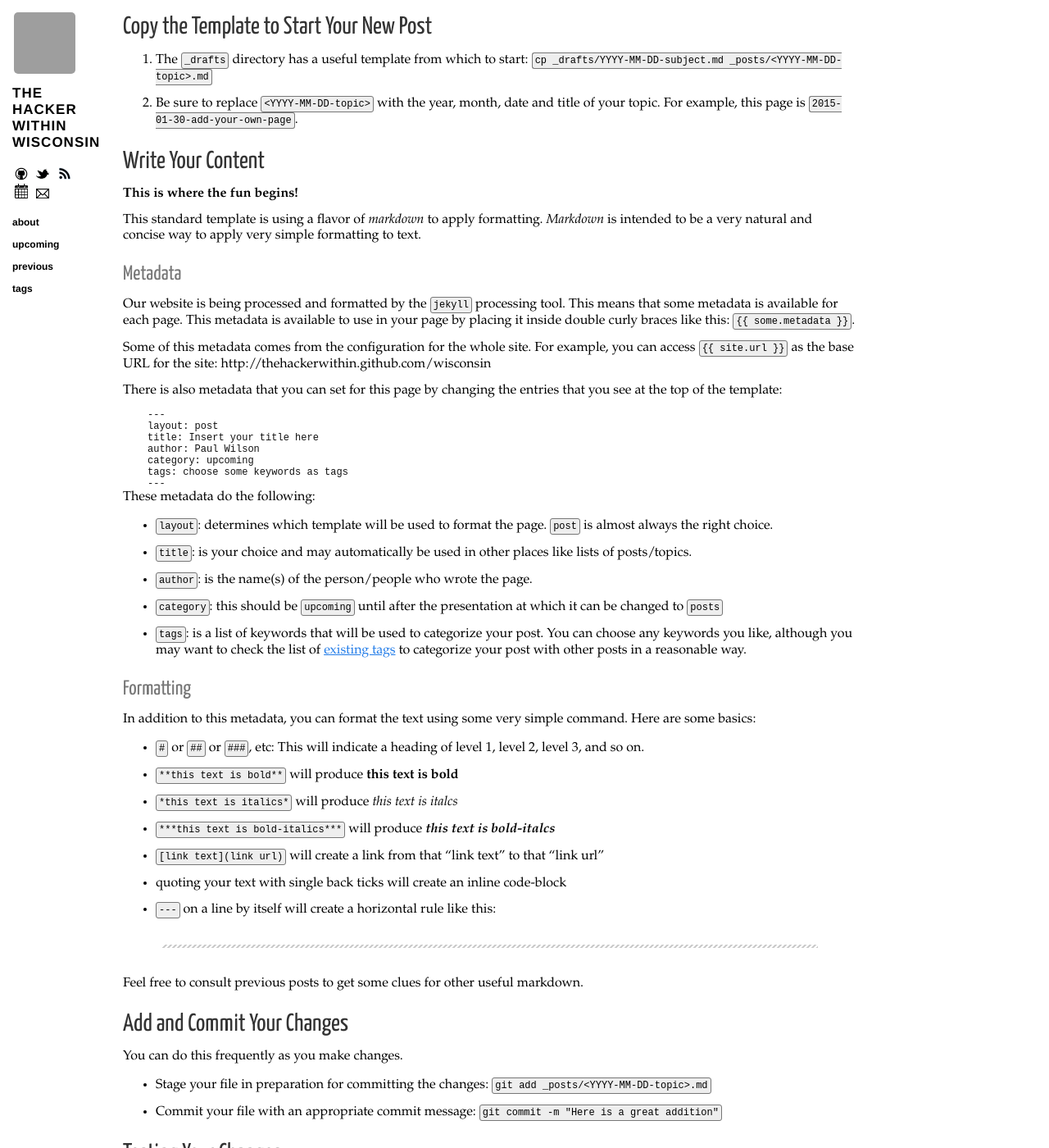
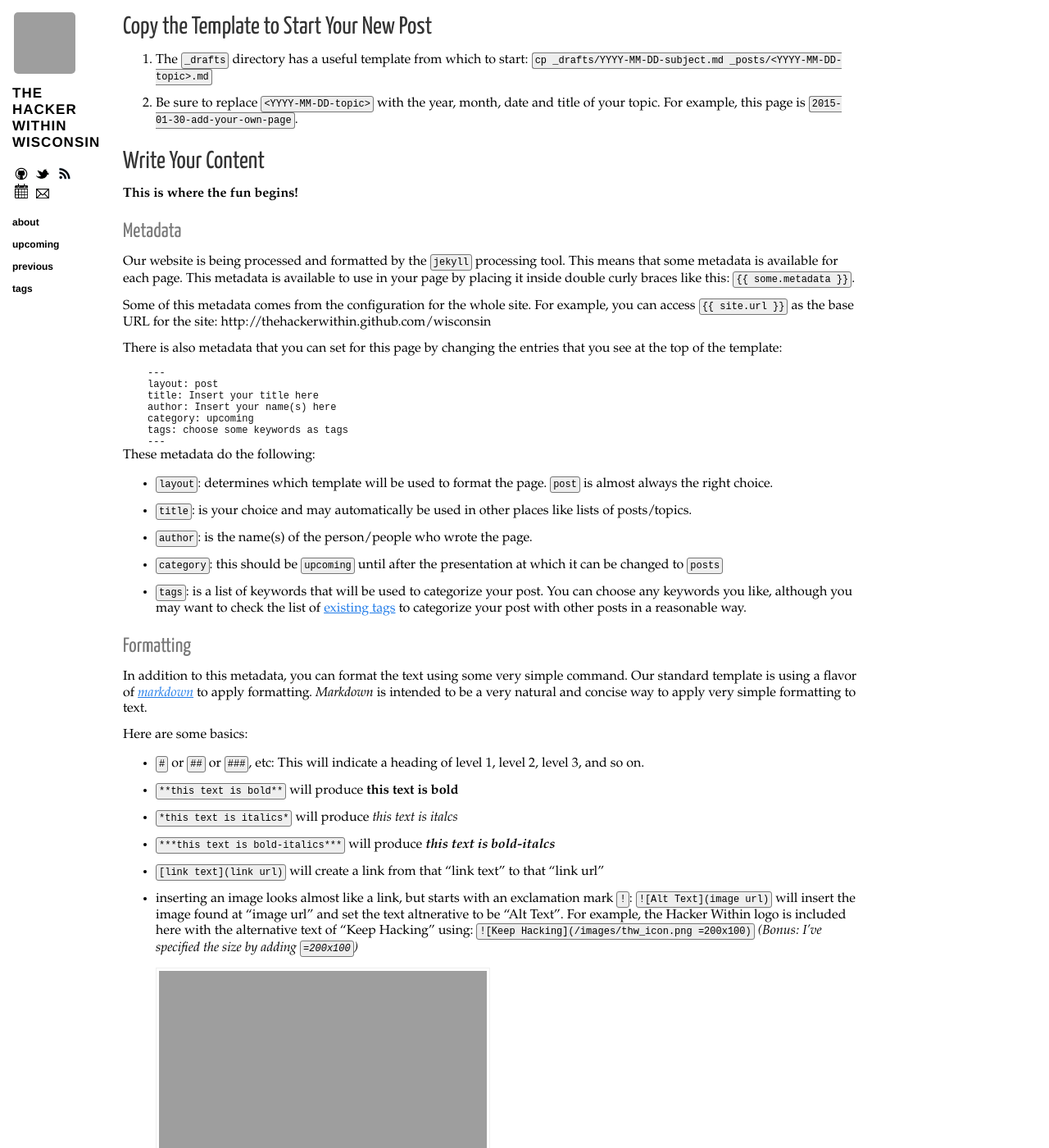
Before and after one commit to thehackerwithin/davis, a Jekyll site: the page built from _posts/2015-01-30-add-your-own-page.md, in a window 1280 px wide and 1400 px high, scrolled down 379 px. Shown: the whole window at 82% size. Built offline with Jekyll 4.4.1, drawn with Linux system fonts in a browser that asks for light colours; nearby versions of some CDN libraries; Markdown is read by kramdown in place of the engine named in the settings; comment, search, counter and statistics services are not loaded; some of the changed text lies outside the part shown; grey boxes are pictures that could not be loaded.

Commit message:
Added some more important markdown examples and links to references

````diff
--- a/_posts/2015-01-30-add-your-own-page.md
+++ b/_posts/2015-01-30-add-your-own-page.md
@@ -36,9 +36,6 @@
 
 **This is where the fun begins!**
 
-This standard template is using a flavor of *markdown* to apply
-formatting. *Markdown* is intended to be a very natural and concise way to apply
-very simple formatting to text.
 
 ### Metadata
 
@@ -53,15 +50,13 @@
 There is also metadata that you can set for this page by changing the entries
 that you see at the top of the template:
 
-```
----
-layout: post
-title: Insert your title here
-author: Paul Wilson
-category: upcoming
-tags: choose some keywords as tags
----
-```
+    ---
+    layout: post
+    title: Insert your title here
+    author: Insert your name(s) here
+    category: upcoming
+    tags: choose some keywords as tags
+    ---
 
 These metadata do the following:
 
@@ -84,7 +79,12 @@
 ### Formatting
 
 In addition to this metadata, you can format the text using some very simple
-command.  Here are some basics:
+command.  Our standard template is using a flavor of
+[*markdown*](http://daringfireball.net/projects/markdown/syntax) to apply
+formatting. *Markdown* is intended to be a very natural and concise way to
+apply very simple formatting to text.
+
+Here are some basics:
 
 - `#` or `##` or `###`, etc: This will indicate a heading of level 1, level 2,
   level 3, and so on.
@@ -97,11 +97,30 @@
 
 - `[link text](link url)` will create a link from that "link text" to that "link url"
 
-- quoting your text with single back ticks will create an inline code-block
+- inserting an image looks almost like a link, but starts with an exclamation
+  mark `!`: `![Alt Text](image url)` will insert the image found at "image
+  url" and set the text altnerative to be "Alt Text".  For example, the Hacker
+  Within logo is included here with the alternative text of "Keep Hacking"
+  using: `![Keep Hacking](/images/thw_icon.png =200x100)` *(Bonus: I've
+  specified the size by adding `=200x100`)*
+
+  ![Keep Hacking](/images/thw_icon.png =200x100)
+
+- quoting your text with single back ticks will create an inline code-block, for example:
+  `` `sample code block` ``
 
 - `---` on a line by itself will create a horizontal rule like this:
 
----
+- - -
+
+- [simple tables](https://github.com/adam-p/markdown-here/wiki/Markdown-Cheatsheet#tables)
+  are also possible with straightforward syntax
+
+| Headers | are | automatically bold |
+|---------|-----|-------------------:|
+| col 3   | is  | right justified    |
+
+*(The format of the table will depend on the stylesheet.)*
 
 Feel free to consult previous posts to get some clues for other useful markdown.
 
````
